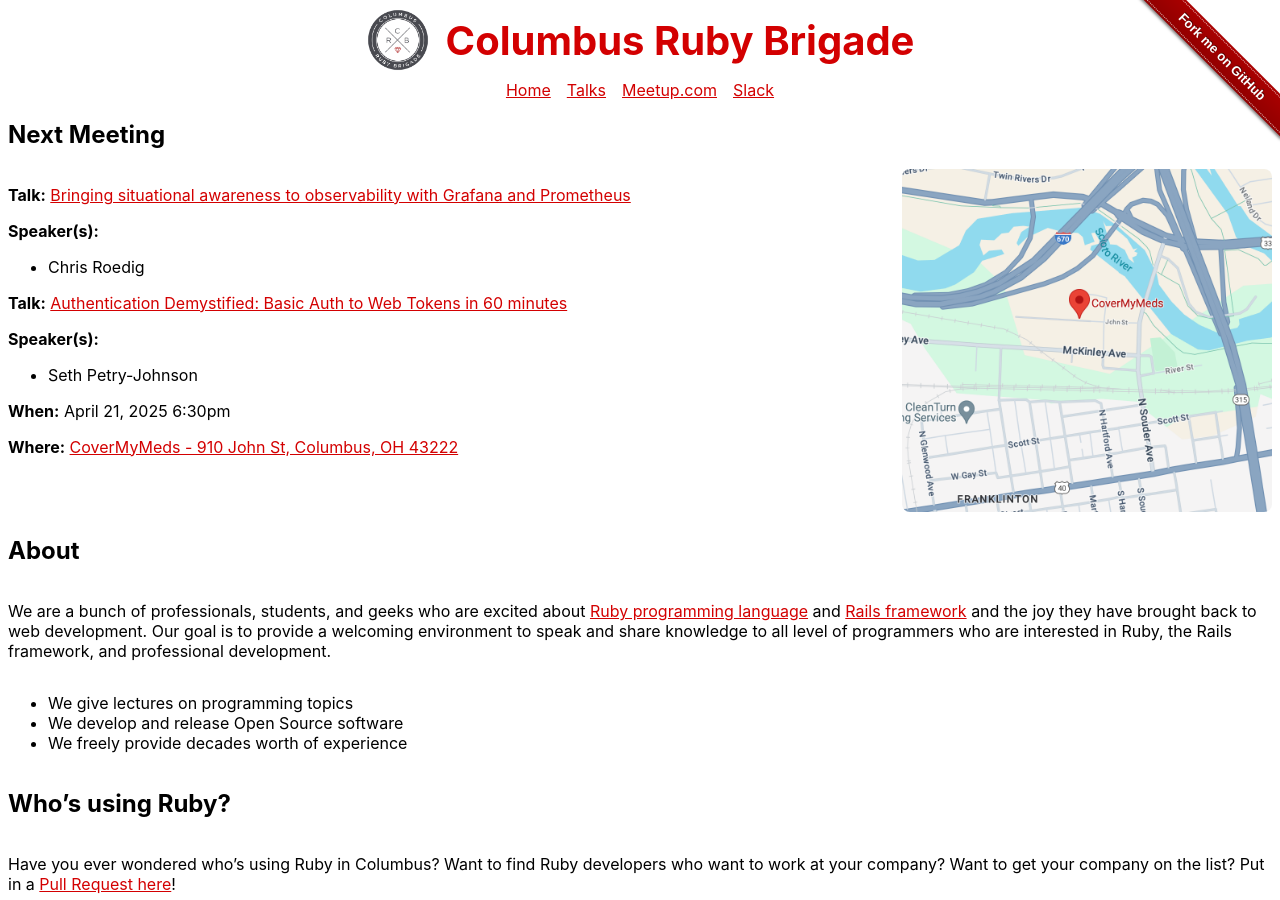
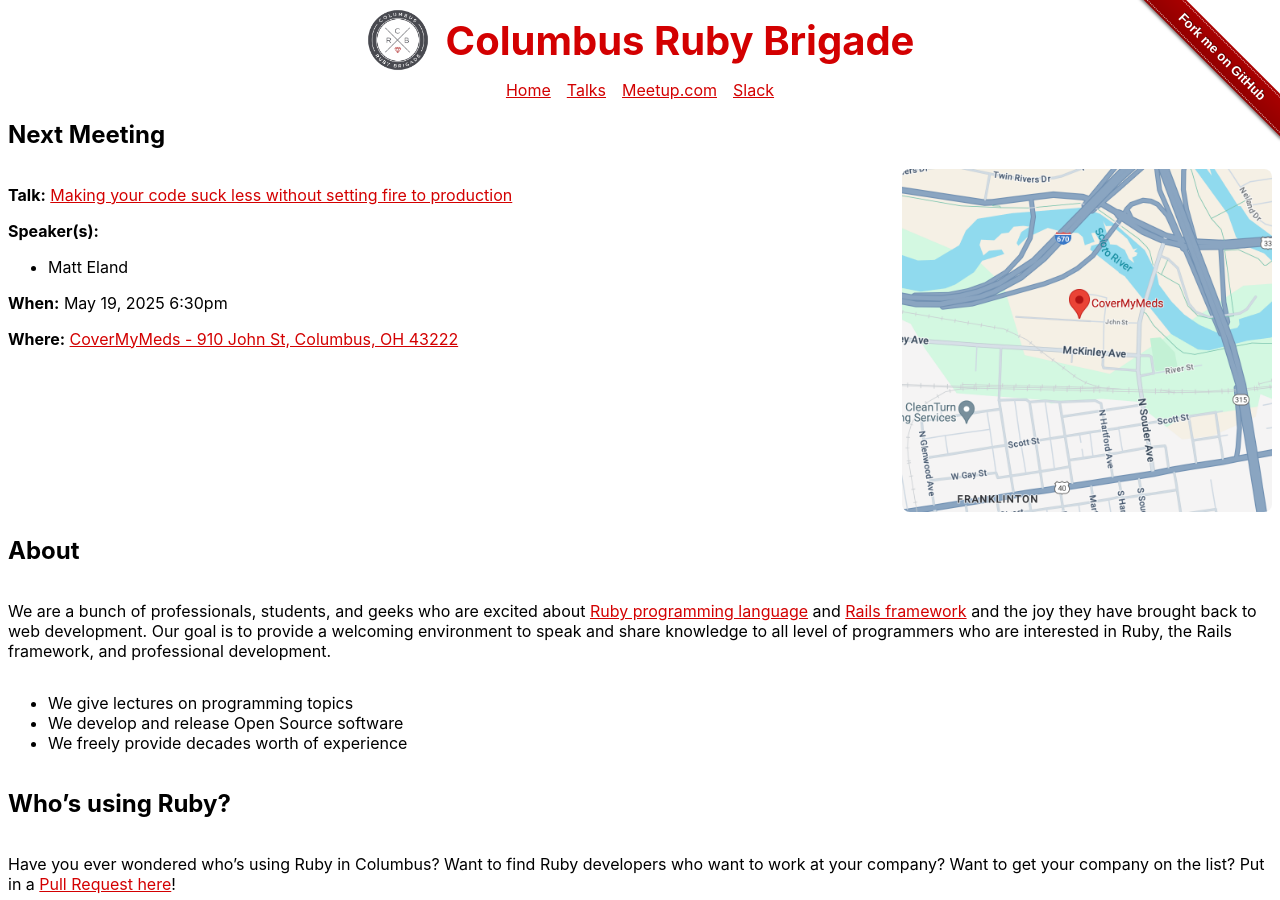
Before and after one commit to columbusrb/columbusrb.github.io, a Jekyll site: the page built from index.md, in a window 1280 px wide and 900 px high. Built offline with Jekyll 4.4.1, drawn with Linux system fonts in a browser that asks for light colours.

Commit message:
May talk

```diff
--- a/_data/speakers.yml
+++ b/_data/speakers.yml
@@ -28,3 +28,8 @@
 christophroedig:
   name: Chris Roedig
   linkedin: christophroedig
+matteland:
+  name: Matt Eland
+  linkedin: matteland
+  x-twitter: IntegerMan
+  web: https://matteland.dev/
--- /dev/null
+++ b/_posts/2025-05-19-making-your-code-suck-less.md
@@ -0,0 +1,11 @@
+---
+layout: post
+title: "Making your code suck less without setting fire to production"
+link: https://sessionize.com/s/matt-eland/identifying-analyzing-communicating-and-resolving-/26746
+speakers:
+  - matteland
+---
+
+Our software sucks. We're up to our necks in bugs and technical debt, yet we often seem to hit roadblocks explaining things in ways that bring about meaningful change. In this session you'll learn to gather, analyze, and interpret data in order to create effective presentations to communicate quality, technical debt, and other technical matters in ways that tell a compelling story. You’ll master how to communicate effectively with key stakeholders by taking a data-driven approach blended with storytelling techniques to bridge common gaps between development and business stakeholders. We'll cover various architectural and analytical processes that can support the decision-making process, justify paying down technical debt, tips for reducing its accumulation in the future, and focusing on improving our software in the areas that need it most.
+
+This talk was tremendously well-received at CodeMash, StirTrek, and as an online course at Pluralsight for some time. Some of the topics of this talk found their way into my first technical book, Refactoring with C#, though that book is more focused on tactical execution in a specific language.
```
